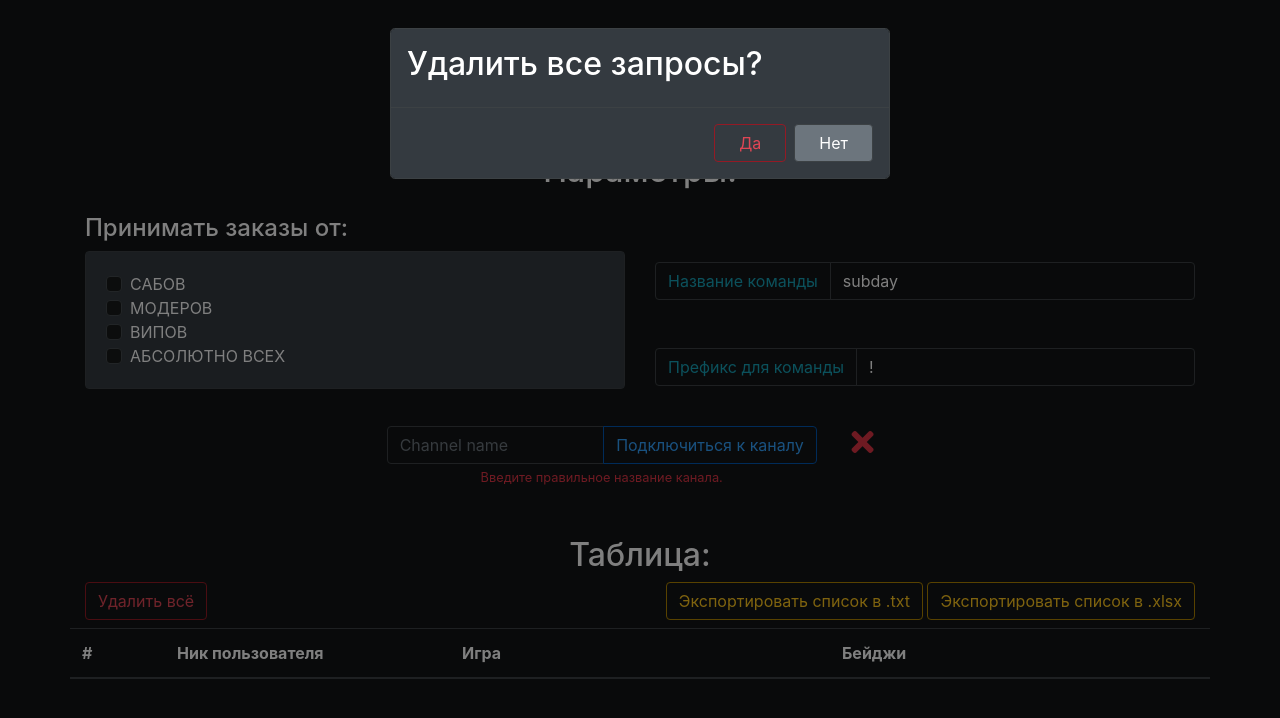
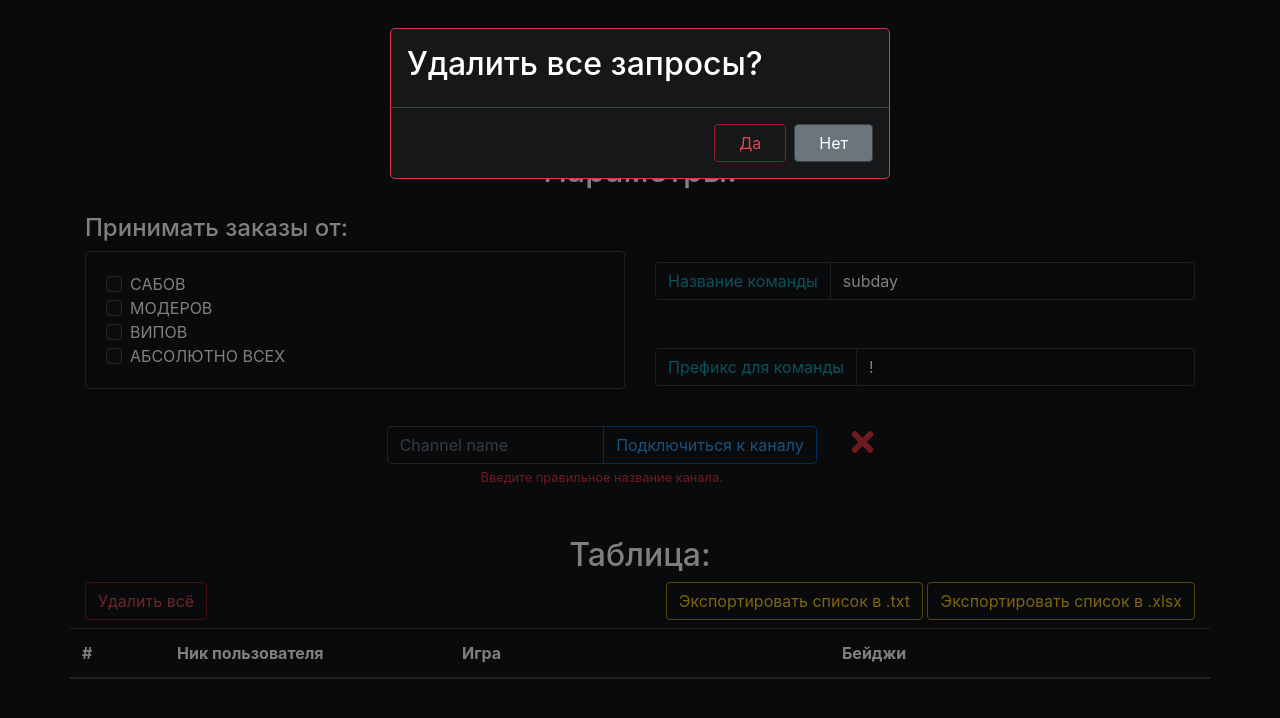
Before and after one commit to Agantor/SubDayBot, a plain HTML site: page index.html in a window 1280 px wide. Both pictures are taken after a click on the button "Удалить всё". Drawn offline with nearby package versions, Linux system fonts and the light colour scheme; a script that the page names is missing.

Commit message:
small styles update

```diff
--- a/index.html
+++ b/index.html
@@ -59,8 +59,8 @@
             <div class="row">
                 <div class="text-left my-3 col-6">
                     <h4>Принимать заказы от:</h3>
-                        <div class="card bg-dark">
-                            <div class="card-body text-uppercase bg-dark">
+                        <div class="card bg-transparent">
+                            <div class="card-body text-uppercase bg-transparent">
 
                                 <div class="custom-control custom-checkbox text-left  pl-4">
                                     <input type="checkbox" class="custom-control-input" id="subCheckBox">
@@ -148,7 +148,7 @@
                     <div class="modal fade bd-example-modal-sm" tabindex="-1" role="dialog"
                         aria-labelledby="mySmallModalLabel" aria-hidden="true">
                         <div class="modal-dialog">
-                            <div class="modal-content bg-dark">
+                            <div class="modal-content border-danger">
                                 <!-- <div class="modal-header  bg-dark">
                                   <h5 class="modal-title">Удалить все запросы?</h5>
                                   <button type="button" class="close" data-dismiss="modal" aria-label="Close">
--- a/static/styles.css
+++ b/static/styles.css
@@ -21,9 +21,10 @@ span {
     border-color: rgb(148, 26, 37) !important;
 }
 
-.btn-outline-danger:hover {
+.btn-outline-danger:hover,
+.btn-outline-warning:hover,
+.btn-outline-primary:hover  {
     color: white !important;
-    /* border-color: rgb(148, 26, 37) !important; */
 }
 .btn-outline-warning {
     color: rgb(255, 199, 30) !important;
@@ -62,3 +63,7 @@ hr {
     border: 0 !important;
     border-top: 1px solid rgba(255,255,255,1) !important;
 }
+
+.modal-content{
+    background-color: #151718 !important;
+}
```
